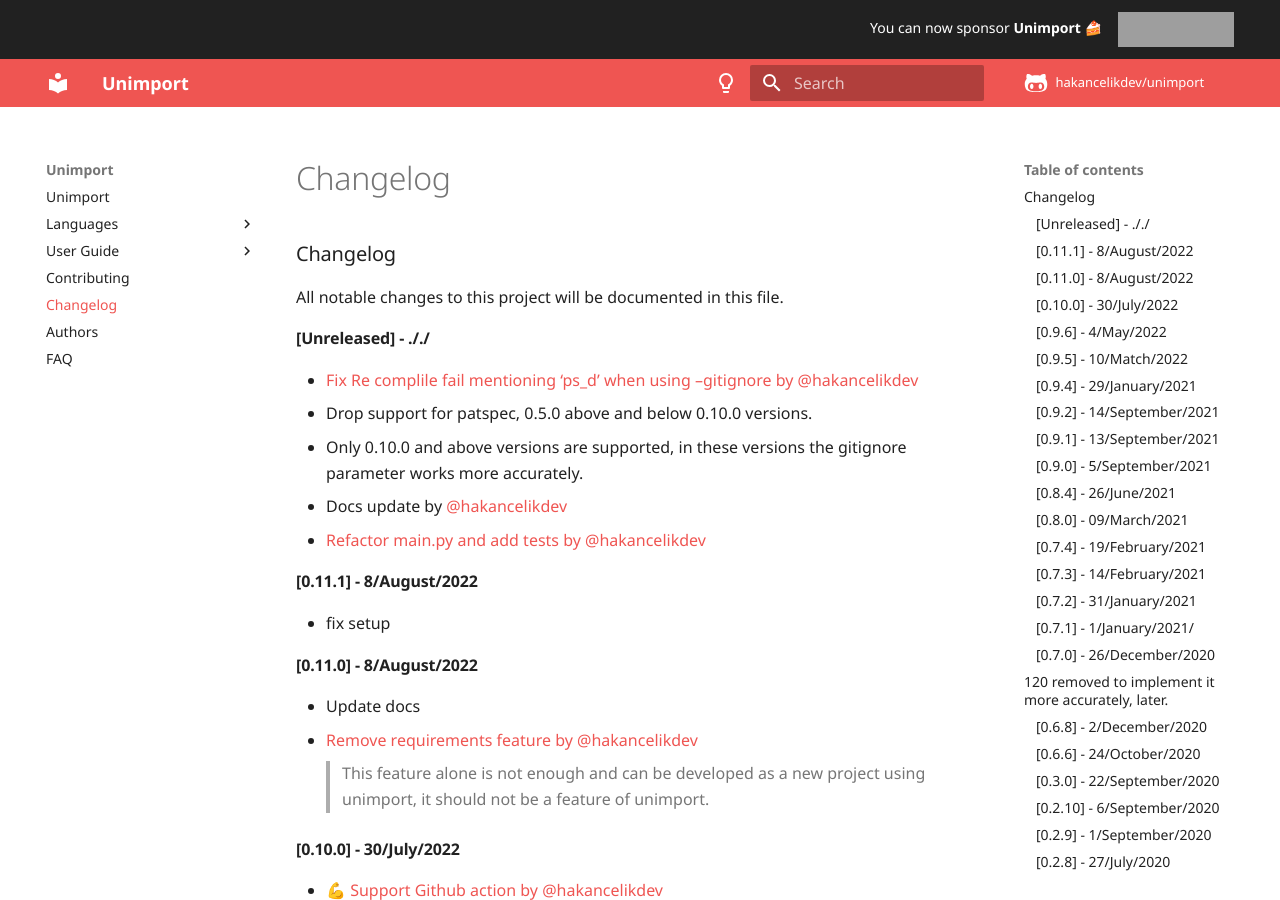
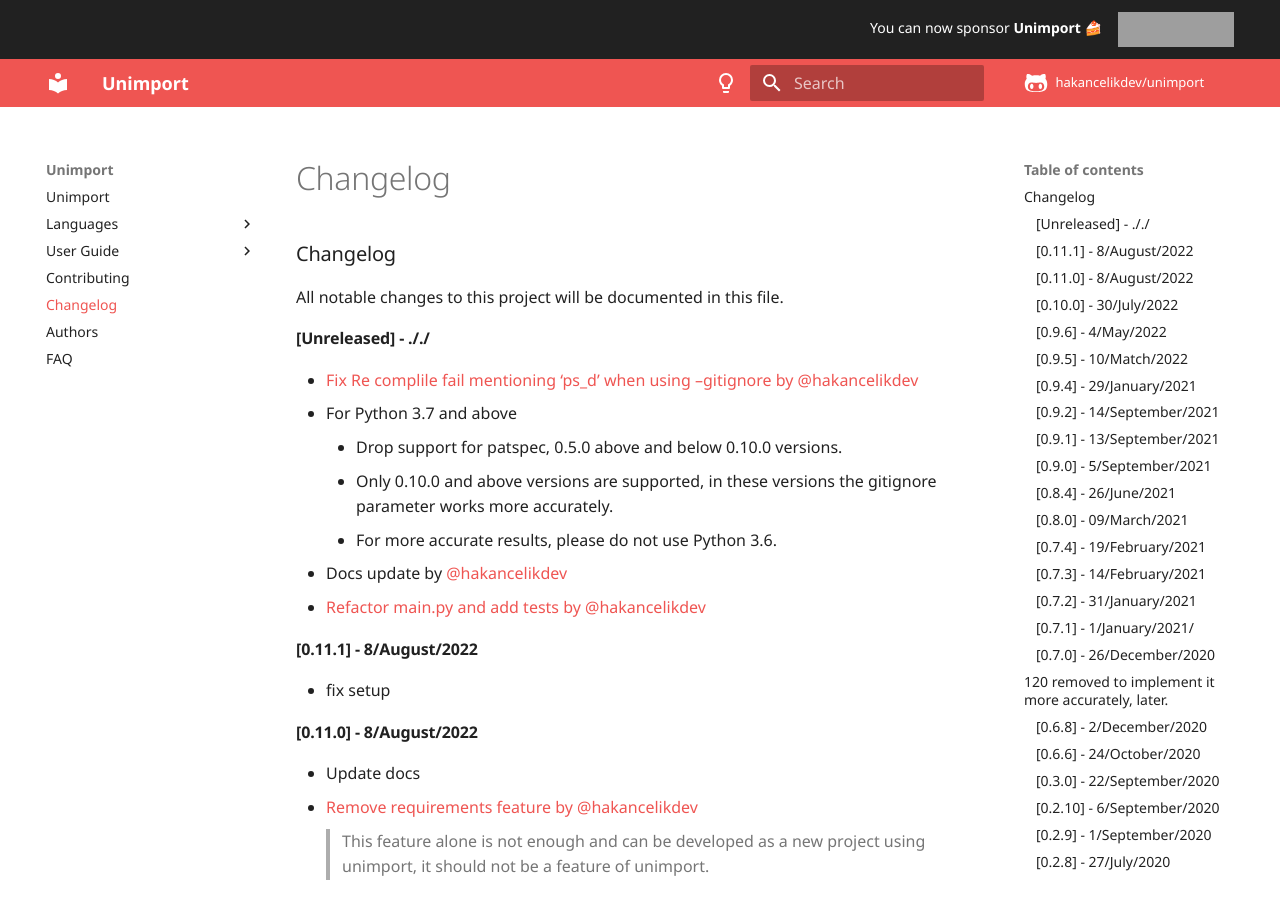
Before and after one commit to hakancelikdev/unimport, an MkDocs documentation site: the page built from docs/CHANGELOG.md, in a window 1280 px wide and 900 px high. Built offline with MkDocs 1.6.1 and Material for MkDocs 9.7.7, drawn with Linux system fonts in a browser that asks for light colours; comment, search, counter and statistics services are not loaded; the version menu is left out; grey boxes are pictures that could not be loaded.

Commit message:
Update Docs

```diff
--- a/docs/CHANGELOG.md
+++ b/docs/CHANGELOG.md
@@ -5,9 +5,11 @@
 ## [Unreleased] - ././
 
 - [Fix Re complile fail mentioning 'ps_d' when using --gitignore by @hakancelikdev](https://github.com/hakancelikdev/unimport/pull/241)
-  - Drop support for patspec, 0.5.0 above and below 0.10.0 versions.
-  - Only 0.10.0 and above versions are supported, in these versions the gitignore
-    parameter works more accurately.
+  - For Python 3.7 and above
+    - Drop support for patspec, 0.5.0 above and below 0.10.0 versions.
+    - Only 0.10.0 and above versions are supported, in these versions the gitignore
+      parameter works more accurately.
+    - For more accurate results, please do not use Python 3.6.
 - Docs update by @hakancelikdev
 - [Refactor main.py and add tests by @hakancelikdev](https://github.com/hakancelikdev/unimport/pull/238)
 
--- a/setup.cfg
+++ b/setup.cfg
@@ -43,7 +43,8 @@
 install_requires =
     libcst>=0.3.7, <1; python_version >= '3.9'
     libcst>=0.3.0, <1; python_version <= '3.8'
-    pathspec>=0.10.0, <1
+    pathspec>=0.10.0, <1; python_version >= '3.7'
+    pathspec>=0.5.0, <0.10.0; python_version == '3.6'
     toml>=0.9.0, <1
     dataclasses>=0.5, <1; python_version < '3.7'
     typing-extensions>=3.7.4, <4; python_version < '3.8'
```
